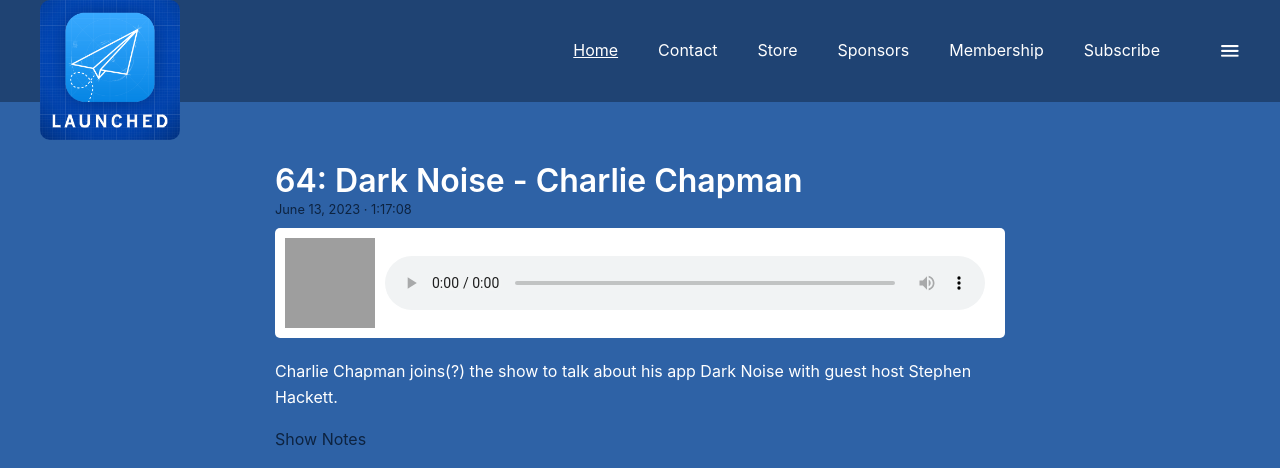
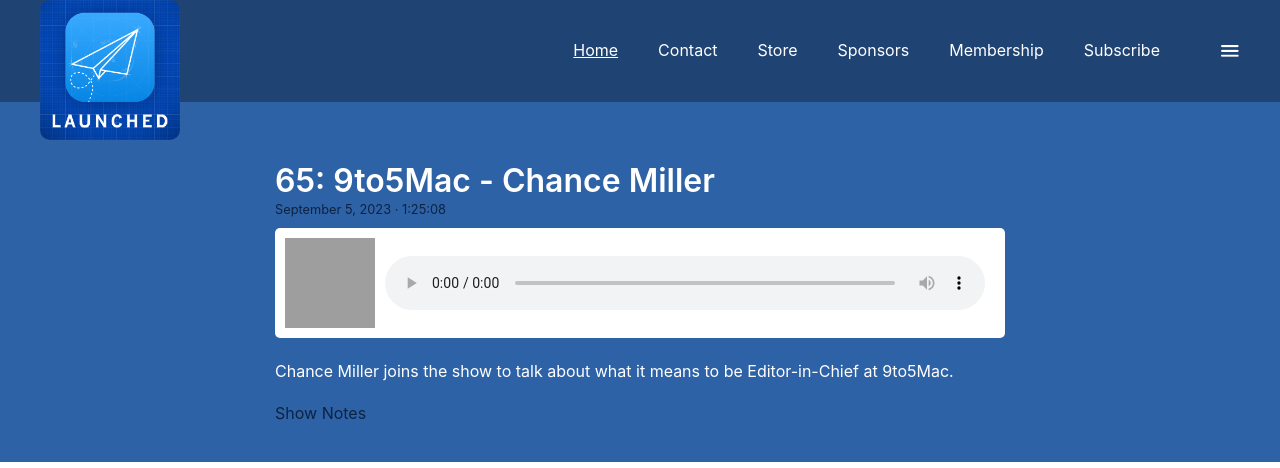
Before and after one commit to charliemchapman/launchedfm-site-v2, a Jekyll site: the page built from index.html, in a window 1280 px wide. Shown: the top 468 px of the page. Built offline with Jekyll 4.4.1, drawn with Linux system fonts in a browser that asks for light colours; the list of posts is cut into pages by our own code; some of the changed text lies outside the part shown; grey boxes are pictures that could not be loaded.

Commit message:
fixed image issue and added chance episode

```diff
--- /dev/null
+++ b/_posts/2023-9-5-65-9to5Mac-ChanceMiller.md
@@ -0,0 +1,55 @@
+---
+title: "65: 9to5Mac - Chance Miller"
+description: "Chance Miller joins the show to talk about what it means to be Editor-in-Chief at 9to5Mac."
+duration: "1:25:08"
+audioUrl: "https://aphid.fireside.fm/d/1437767933/65632ad5-59b2-4e30-82d1-13845dce07dd/0dd378ee-a861-4173-ab37-e44ec3b67183.mp3"
+image: "https://assets.fireside.fm/file/fireside-images/podcasts/images/6/65632ad5-59b2-4e30-82d1-13845dce07dd/episodes/0/0dd378ee-a861-4173-ab37-e44ec3b67183/cover.jpg"
+slug: "65-9to5Mac-ChanceMiller"
+---
+
+<p>Chance Miller joins the show to talk about what it means to be Editor-in-Chief at 9to5Mac.</p>
+
+<h4>Edited by</h4>
+
+<p><a href="https://mastodon.online/@refactoredd" rel="nofollow">Jonathan Ruiz</a></p>
+
+<h3>Episode Sponsors</h3>
+
+<p><strong><a href="https://kaleidoscope.app/" rel="nofollow">Kaleidoscope</a></strong> - Coupon code &quot;LAUNCHED&quot; for a 10% discount on the first year.</p>
+
+<h3>Links &amp; Show Notes</h3>
+
+<ul>
+<li><a href="https://twitter.com/ChanceHMiller" rel="nofollow">Chance on Twitter</a></li>
+<li><a href="https://mastodon.social/@ChanceHMiller" rel="nofollow">Chance on Mastodon</a></li>
+<li><a href="https://www.threads.net/@chancehmiller" rel="nofollow">Chance on Threads</a></li>
+<li><a href="https://9to5mac.com/" rel="nofollow">9to5Mac</a></li>
+<li><a href="https://www.theverge.com/press-room/22772113/the-verge-on-background-policy-update" rel="nofollow">The Verge&#39;s &quot;on background&quot; policy</a></li>
+<li><a href="https://9to5mac.com/2023/06/05/hands-on-apple-vision-pro-mixed-reality-headset/" rel="nofollow">Chance&#39;s Vision Pro First Impressions Article</a></li>
+<li><a href="https://twitter.com/markgurman" rel="nofollow">Mark Gurman</a></li>
+<li><a href="https://9to5mac.com/author/sethweintraub/" rel="nofollow">Seth Weintraub</a></li>
+<li><a href="https://www.macstories.net/" rel="nofollow">MacStories</a></li>
+<li><a href="https://sixcolors.com/jason/" rel="nofollow">Jason Snell</a></li>
+<li><a href="https://birchtree.me/" rel="nofollow">Matt Birchler</a></li>
+<li><a href="https://www.extras.relay.fm/blog/2023/8/27/announcing-relay-fm-for-st-jude-2023" rel="nofollow">Relay FM St. Jude Fundraiser</a></li>
+</ul>
+
+<h3>Support Launched</h3>
+
+<p>⭐️ <a href="http://membership.launchedfm.com/" rel="nofollow">Become a member</a> to support the show and get ad-free episodes!</p>
+
+<h3>🚀 Rocket Patrons</h3>
+
+<ul>
+<li><a href="https://mastodon.social/@cameronmcefee" rel="nofollow">Cameron McEfee</a></li>
+</ul>
+
+<h3>More Launched</h3>
+
+<ul>
+<li>Website - <a href="https://launchedfm.com" rel="nofollow">launchedfm.com</a></li>
+<li>Twitter - <a href="https://twitter.com/launchedfm" rel="nofollow">@LaunchedFM</a></li>
+<li>Mastodon - <a href="https://mastodon.social/@Launched" rel="nofollow">@Launched@mastodon.social</a></li>
+<li>Threads - <a href="https://www.threads.net/@launchedfm" rel="nofollow">@LaunchedFM</a></li>
+<li><a href="https://launchedfm.com/sponsors" rel="nofollow">Become a sponsor</a></li>
+</ul>
--- a/_sass/main.scss
+++ b/_sass/main.scss
@@ -238,11 +238,15 @@
             margin-top: 0;
         }
 
-        img {
+        .post-summary-content-image {
             margin-right: 20px;
             width: 100px;
             height: 100px;
-            max-width: 100%;
+
+            img {
+                width: 100px;
+                height: 100px;
+            }
         }
 
         a {
--- a/index.html
+++ b/index.html
@@ -41,7 +41,9 @@
   {% else %}
     <div class="post-summary">
       <div class="post-summary-content">
-        <img src="{{ post.image }}"/>
+        <div class="post-summary-content-image">
+          <img src="{{ post.image }}"/>
+        </div>
         <div>
           <h3>
             <a href="{{ post.url }}">
```
